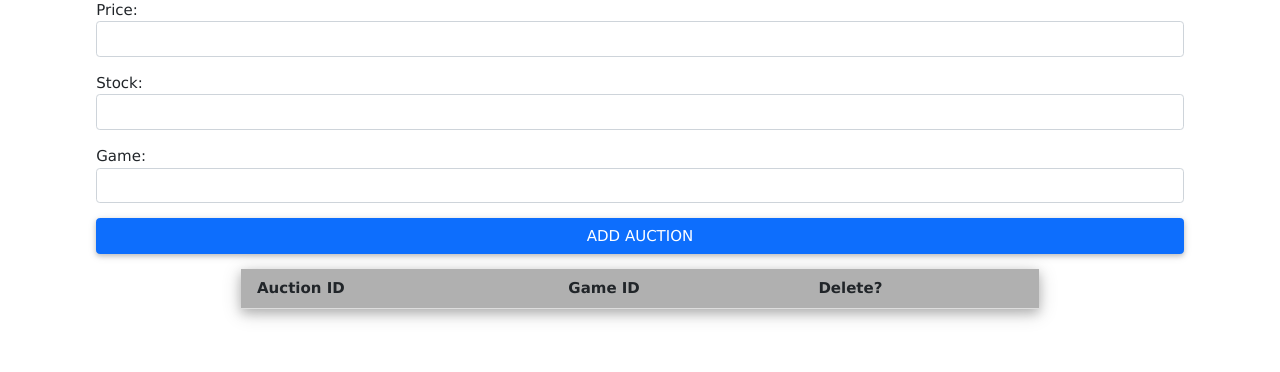
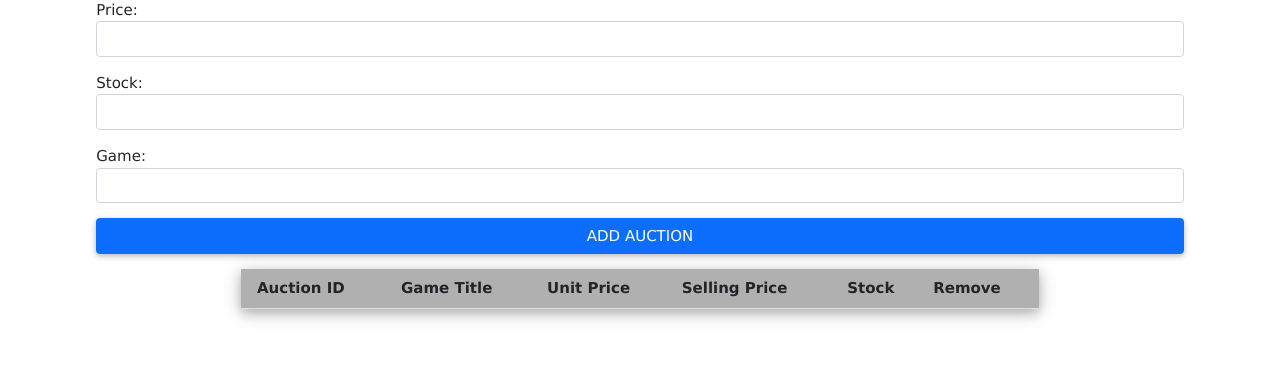
Before and after one commit to luke-anglin/GameMarket, a PHP site: page /resells.php in a window 1280 px wide. Shown: the part 117-489 px from the top of the page. Run offline with PHP 8.4, Linux system fonts and the light colour scheme; a user stored in the database is signed in; data comes from the database, SQL or seed files in the repository; lists and menus that the app fills with data are empty; some libraries are stand-ins or nearby versions.

Commit message:
resells auction num fix and more info in table

```diff
--- a/resells-db.php
+++ b/resells-db.php
@@ -1,5 +1,5 @@
 <?php
-function addAuction($auction_id, $price, $stock, $game_title)
+function addAuction($price, $stock, $game_title)
 {
     global $db;
 
@@ -7,17 +7,23 @@ function addAuction($auction_id, $price, $stock, $game_title)
     $game_id = selectGameID($game_title);
     if (!$game_id) {
         // Display error message and return
-        echo "Error: Invalid game title.";
+        $message = "Error: Invalid game title.";
+        echo "<script>alert('$message');</script>";
         return;
     }
 
     // Insert auction data into Auctions table
-    $query = "insert into Auctions values (:auction_id, :price, :stock)";
+    $query = "INSERT INTO Auctions (price, stock) VALUES (:price, :stock);";
     $statement = $db->prepare($query);
-    $statement->bindValue(':auction_id', $auction_id);
     $statement->bindValue(':price', $price);
     $statement->bindValue(':stock', $stock);
     $statement->execute();
+    $statement->closeCursor();
+
+    $query = "SELECT LAST_INSERT_ID() as auction_id;";
+    $statement = $db->prepare($query);
+    $statement->execute();
+    $auction_id = $statement->fetchColumn();
     $statement->closeCursor();
 
     // Insert data into Sells table
@@ -106,7 +112,7 @@ function deleteAuction($auction_to_delete)
 function selectAllYourSoldon($user_id)
 {
      global $db;
-     $query = "select * from Sold_on NATURAL JOIN Sells WHERE user_id=:user_id ORDER BY auction_id";
+     $query = "SELECT * FROM Sold_on NATURAL JOIN Game NATURAL JOIN Auctions NATURAL JOIN Sells WHERE user_id=:user_id ORDER BY auction_id";
      $statement = $db->prepare($query);
      $statement->bindValue(':user_id', $user_id);
      $statement->execute();
--- a/resells.php
+++ b/resells.php
@@ -79,7 +79,7 @@ if (!isset($_SESSION['user_id'])) {
 
 require("resells-db.php");
 $user_id = $_SESSION['user_id'];
-$auction_id = getCountAuctions() + 1;
+// $auction_id = getCountAuctions() + 1;
 $auction_info_to_update = null;
 $auctions = selectAllAuctions();
 $soldon = selectAllYourSoldon($user_id);
@@ -88,7 +88,7 @@ if ($_SERVER['REQUEST_METHOD'] == 'POST')
 {
   if (!empty($_POST['actionBtn']) && ($_POST['actionBtn'] == "Add Auction"))
   {
-    addAuction($auction_id, $_POST['price'], $_POST['stock'], $_POST['game']);
+    addAuction($_POST['price'], $_POST['stock'], $_POST['game']);
     $soldon = selectAllYourSoldon($user_id);
   }
   else if (!empty($_POST['actionBtn']) && ($_POST['actionBtn'] == "Delete"))
@@ -133,14 +133,20 @@ if ($_SERVER['REQUEST_METHOD'] == 'POST')
       <thead>
       <tr style="background-color:#B0B0B0">
         <th>Auction ID</th>
-        <th>Game ID</th>
-        <th>Delete?</th>
+        <th>Game Title</th>
+        <th>Unit Price</th>
+        <th>Selling Price</th>
+        <th>Stock</th>
+        <th>Remove</th>
       </tr>
       </thead>
     <?php foreach ($soldon as $item): ?>
       <tr>
         <td><?php echo $item['auction_id']; ?></td>
-        <td><?php echo $item['game_id']; ?></td>
+        <td><?php echo $item['title']; ?></td>
+        <td><?php echo $item['unit_price']; ?></td>
+        <td><?php echo $item['price']; ?></td>
+        <td><?php echo $item['stock']; ?></td>
         <td>
           <form action="resells.php" method="post">
             <input type="submit" name="actionBtn" value="Delete" class ="btn btn-danger" />
```
